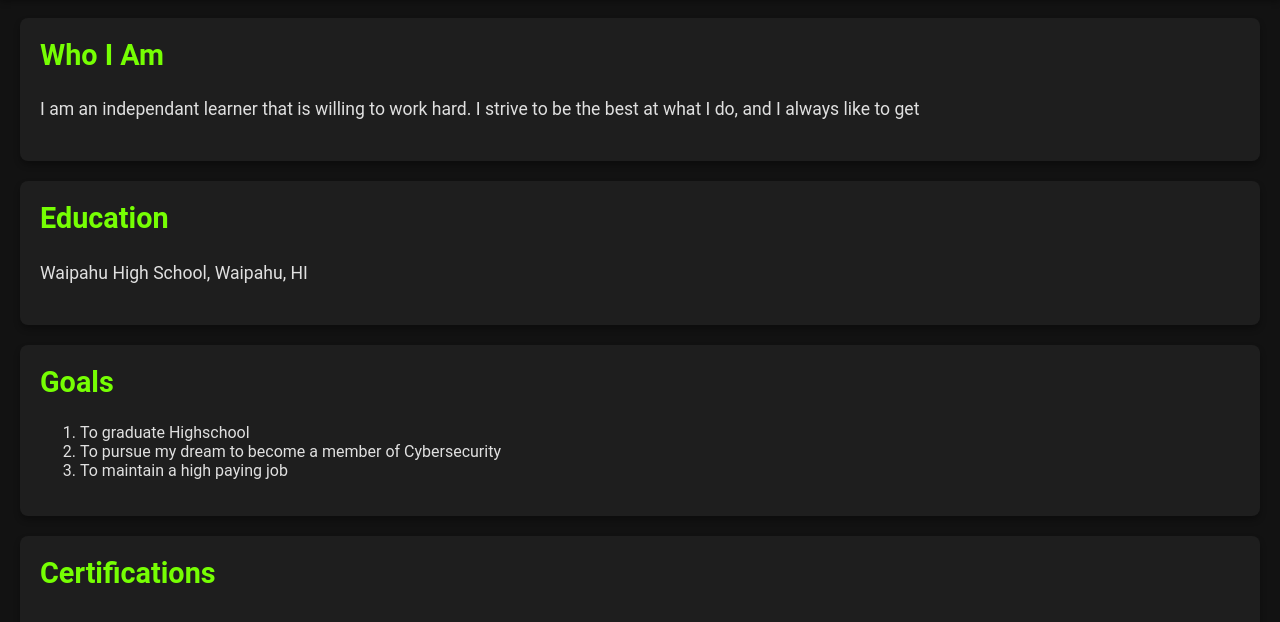
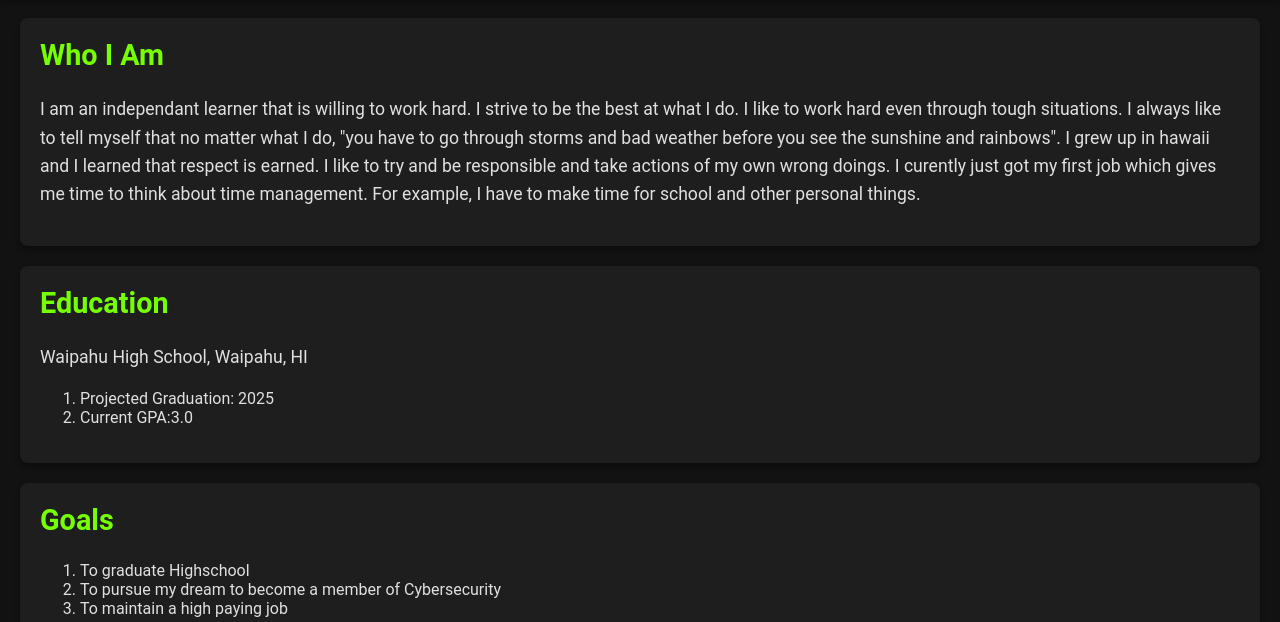
Before and after one commit to Ervinoasay/ervinoasay.github.io, a plain HTML site: page index.html in a window 1280 px wide. Shown: the part 159-781 px from the top of the page. Drawn offline with Linux system fonts and the light colour scheme.

Commit message:
Update index.html

```diff
--- a/index.html
+++ b/index.html
@@ -14,11 +14,15 @@
     <main>
         <section id="who-i-am">
             <h2>Who I Am</h2>
-            <p>I am an independant learner that is willing to work hard. I strive to be the best at what I do, and I always like to get  </p>
+            <p>I am an independant learner that is willing to work hard. I strive to be the best at what I do. I like to work hard even through tough situations. I always like to tell myself that no matter what I do, "you have to go through storms and bad weather before you see the sunshine and rainbows". I grew up in hawaii and I learned that respect is earned. I like to try and be responsible and take actions of my own wrong doings. I curently just got my first job which gives me time to think about time management. For example, I have to make time for school and other personal things.  </p>
         </section>
         <section id="education">
             <h2>Education</h2>
             <p>Waipahu High School, Waipahu, HI</p>
+            <ol>
+                <li>Projected Graduation: 2025</li>
+                <li>Current GPA:3.0</li>
+            </ol>
         </section>
         <section id="goals">
             <h2>Goals</h2>
```
